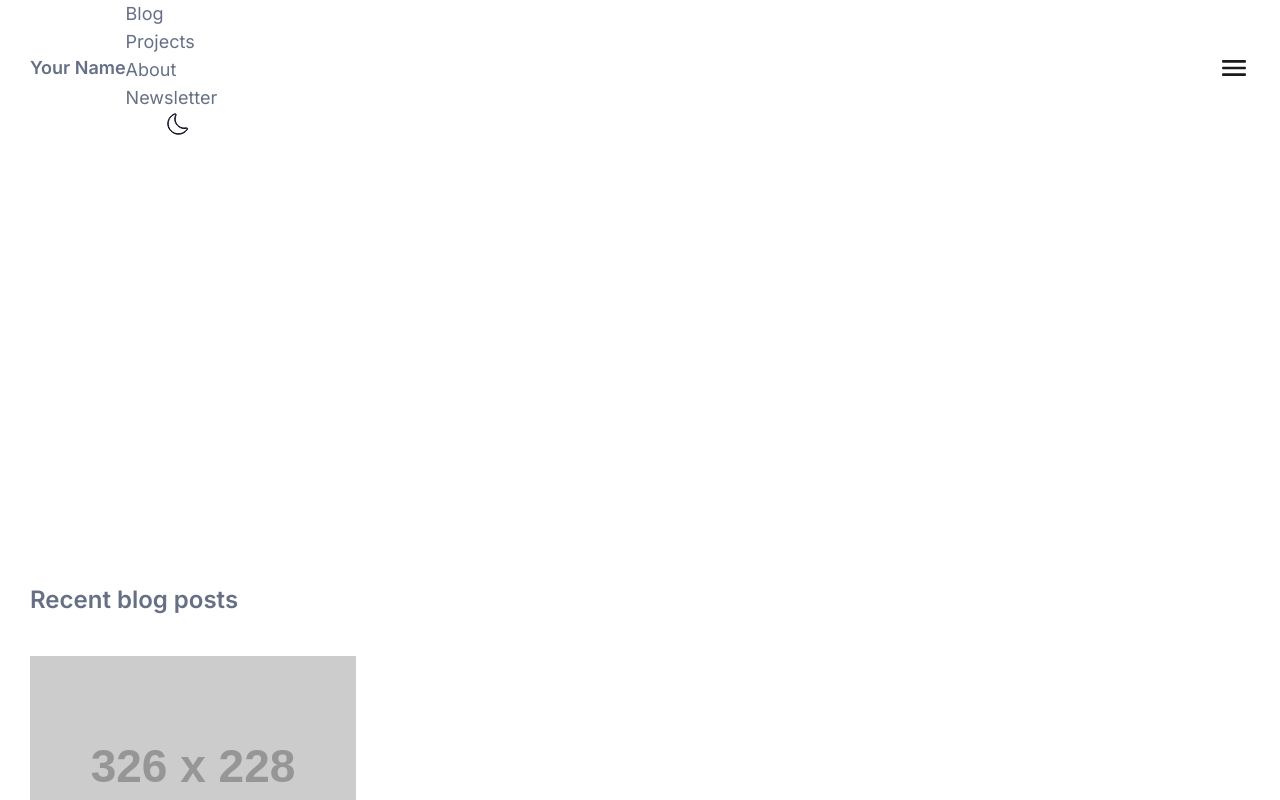
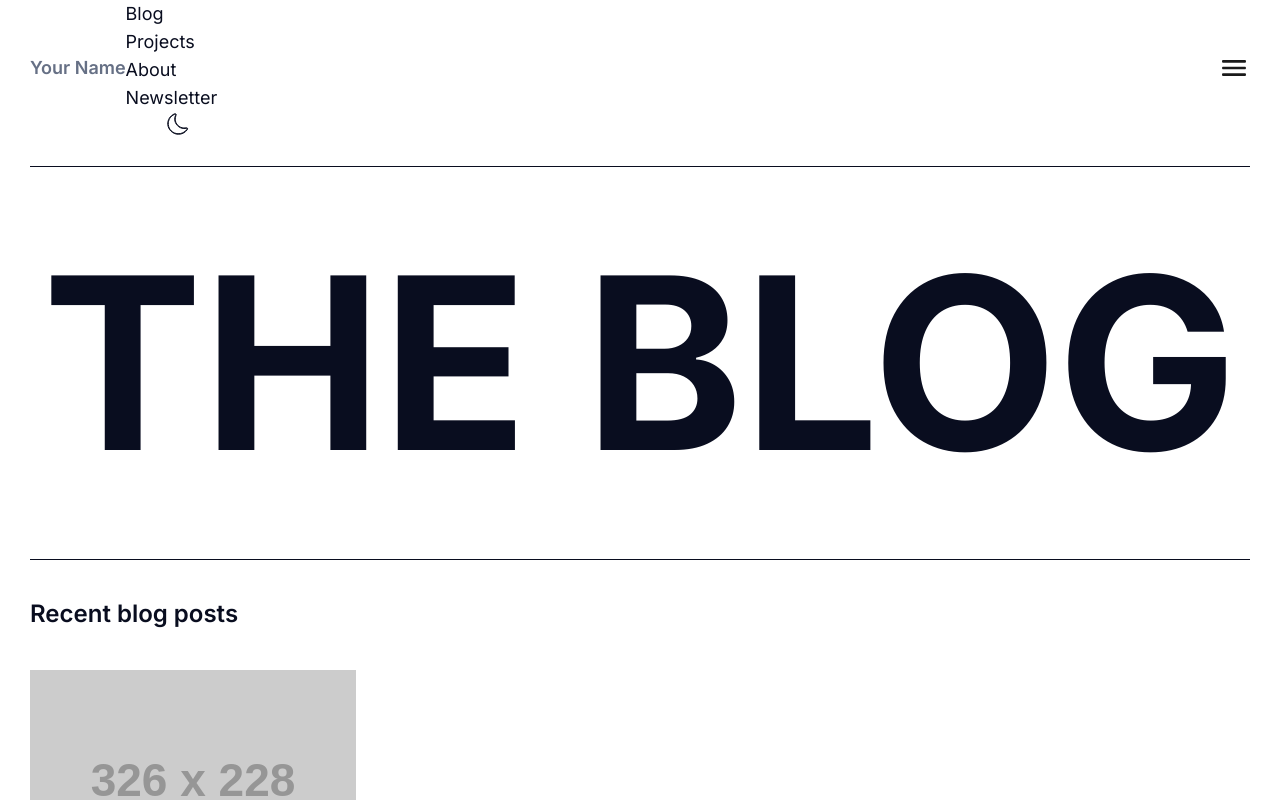
Before and after one commit to Roisfaozi/next-ai-blog, a Next.js app: page / in a window 1280 px wide. Shown: the top 800 px of the page. Built offline with nearby package versions, Linux system fonts and the light colour scheme.

Commit message:
finish heading component

```diff
--- a/src/app/(Home)/Heading.tsx
+++ b/src/app/(Home)/Heading.tsx
@@ -3,8 +3,8 @@ type Props = {}
 
 function Heading({ }: Props) {
   return (
-    <div className="border-t border-b border-white justify-center items-center inline-flex w-full py-4">
-      <h1 className="text-white text-center dark:bg-dark font-bold tracking-normal w-full text-[17vw] sm:text-[18vw] 2xl:text-[15vw]">THE BLOG</h1>
+    <div className="border-t border-b border-dark dark:border-white justify-center items-center inline-flex w-full py-4">
+      <h1 className="dark:text-white text-center text-dark font-bold tracking-normal w-full xl:text-[240px] 2xl:text-[266px] sm:text-[18vw] text-[17vw]">THE BLOG</h1>
     </div>
   )
 }
--- a/src/app/globals.css
+++ b/src/app/globals.css
@@ -23,3 +23,8 @@ body {
 .text-primary:hover {
   @apply text-[#8a95ac] dark:text-[#d5d9e1];
 }
+/* @media screen and (min-width: 1200px) {
+  h1 {
+    font-size: min(max(243px, 15vw), 243px);
+  }
+} */
```
